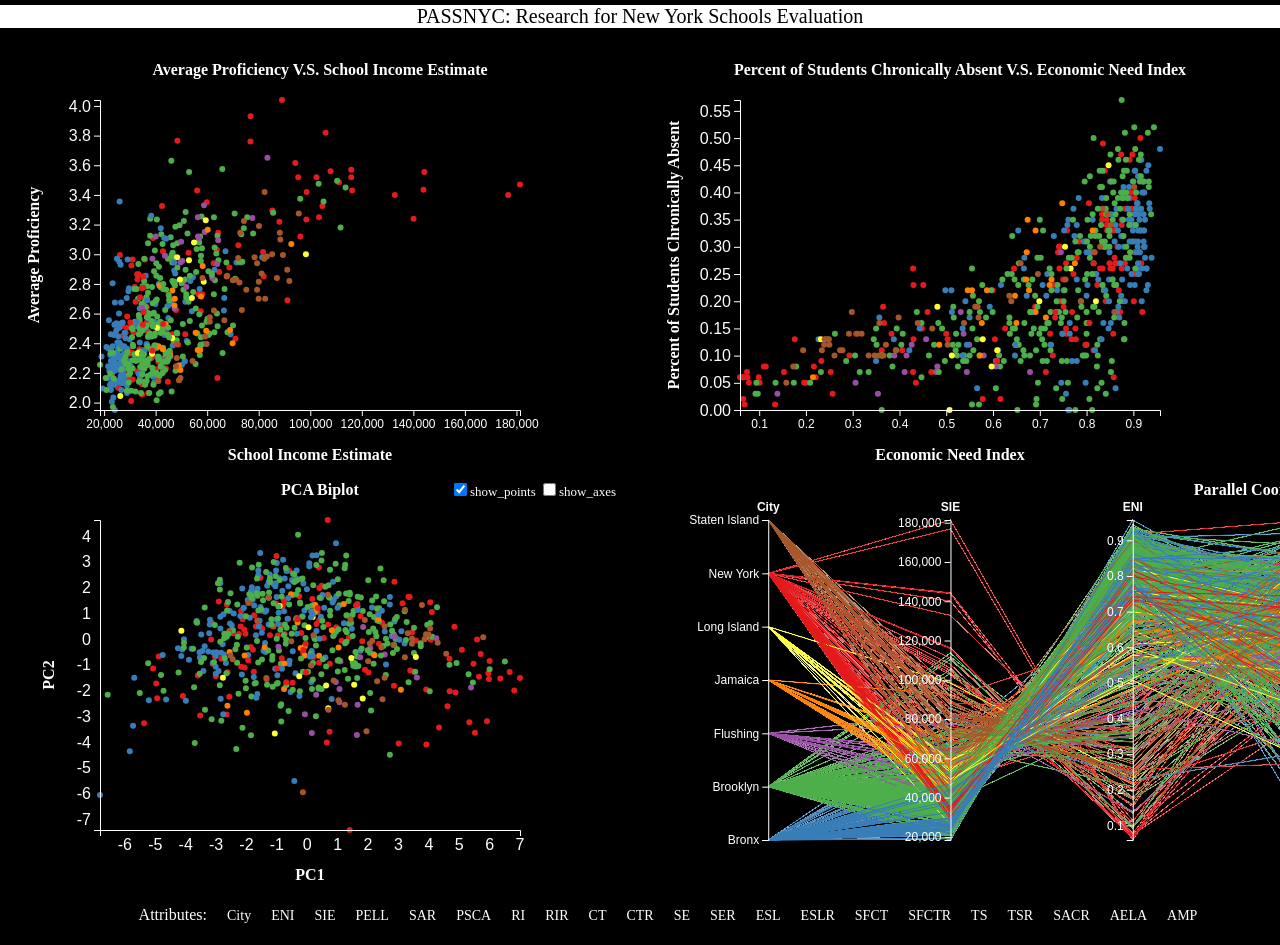
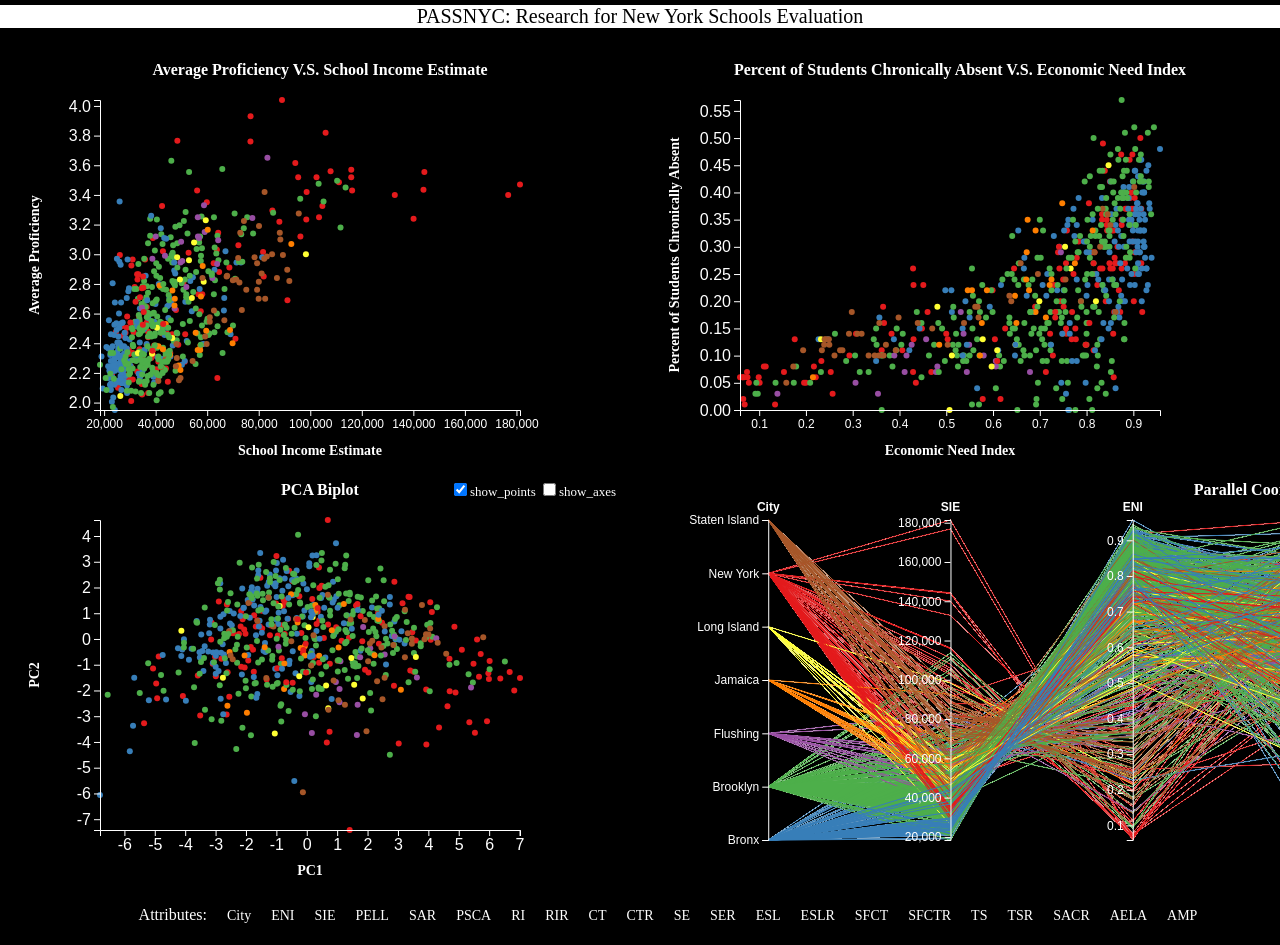
Before and after one commit to Spritea/PASSNYC, a Flask app: page / in a window 1280 px wide; the page is wider, and only the part inside the window is pictured. Run offline with Flask 2, Linux system fonts and the light colour scheme; some libraries are stand-ins or nearby versions.

Commit message:
update yaxis name

```diff
--- a/static/js/BiPlot.js
+++ b/static/js/BiPlot.js
@@ -59,7 +59,7 @@ function biPlot() {
 
         var xAxis = d3.axisBottom(x);
 
-        var yAxis = d3.axisLeft(y)
+        var yAxis = d3.axisLeft(y);
         // .ticks(10);
 
         svg.append('g')
@@ -128,19 +128,21 @@ function biPlot() {
         svg.append("text")
             .attr("transform",
                 "translate(" + (width / 2) + " ," +
-                (height + margin.top + 10) + ")")
+                (height + margin.top + 5) + ")")
             .style("text-anchor", "middle")
             .text("PC1")
-            .style("font-weight", "bold");
+            .style("font-weight", "bold")
+            .style("font-size", "14px");
 
         svg.append("text")
             .attr("transform", "rotate(-90)")
             .attr("y", 0 - margin.left - 2 - 10)
             .attr("x", 0 - (height / 2))
-            .attr("dy", "1em")
+            .attr("dy", "1px")
             .style("text-anchor", "middle")
             .text("PC2")
-            .style("font-weight", "bold");
+            .style("font-weight", "bold")
+            .style("font-size", "14px");
 
         svg.append('g')
             .selectAll("marker")
@@ -169,6 +171,7 @@ function biPlot() {
             .data(axisArray)
             .enter()
             .append("line")
+            .attr("class", "axis_arrow")
             .attr("x1", function (d) {
                 return x(0);
             })
@@ -240,11 +243,11 @@ function biPlot() {
 
         if(show_axes){
             d3.select('#biplotsvg').selectAll('.legend').attr('visibility', 'visible');
-            d3.select('#biplotsvg').selectAll('line').attr("visibility", "visible");
+            d3.select('#biplotsvg').selectAll('.axis_arrow').attr("visibility", "visible");
         }
         else{
             d3.select('#biplotsvg').selectAll('.legend').attr('visibility', 'hidden');
-            d3.select('#biplotsvg').selectAll('line').attr("visibility", "hidden");
+            d3.select('#biplotsvg').selectAll('.axis_arrow').attr("visibility", "hidden");
         }
 
     });
--- a/static/js/ScatterOne.js
+++ b/static/js/ScatterOne.js
@@ -124,10 +124,11 @@ function scatterOne() {
         svg.append("text")
             .attr("transform",
                 "translate(" + (width / 2) + " ," +
-                (height + margin.top + 10) + ")")
+                (height + margin.top + 5) + ")")
             .style("text-anchor", "middle")
             .text(x_name)
-            .style("font-weight", "bold");
+            .style("font-weight", "bold")
+            .style("font-size", "14px");
 
         svg.append("text")
             .attr("transform", "rotate(-90)")
@@ -136,7 +137,8 @@ function scatterOne() {
             .attr("dy", "1px")
             .style("text-anchor", "middle")
             .text(y_name)
-            .style("font-weight", "bold");
+            .style("font-weight", "bold")
+            .style("font-size", "14px");
 
     });
 
--- a/static/js/ScatterTwo.js
+++ b/static/js/ScatterTwo.js
@@ -99,10 +99,11 @@ function scatterTwo() {
         svg.append("text")
             .attr("transform",
                 "translate(" + (width / 2) + " ," +
-                (height + margin.top + 10) + ")")
+                (height + margin.top + 5) + ")")
             .style("text-anchor", "middle")
             .text(x_name)
-            .style("font-weight", "bold");
+            .style("font-weight", "bold")
+            .style("font-size", "14px");
 
         svg.append("text")
             .attr("transform", "rotate(-90)")
@@ -111,7 +112,8 @@ function scatterTwo() {
             .attr("dy", "1px")
             .style("text-anchor", "middle")
             .text(y_name)
-            .style("font-weight", "bold");
+            .style("font-weight", "bold")
+            .style("font-size", "14px");
 
     });
 
--- a/static/js/barchart.js
+++ b/static/js/barchart.js
@@ -176,10 +176,11 @@ function barchart() {
         g.append("text")
             .attr("transform",
                 "translate(" + (innerWidth / 2) + " ," +
-                (innerHeight + 50) + ")")
+                (innerHeight + 45) + ")")
             .style("text-anchor", "middle")
             .text("City")
-            .style("font-weight", "bold");
+            .style("font-weight", "bold")
+            .style("font-size", "14px");
 
         g.append("text")
             .attr("transform", "rotate(-90)")
@@ -188,6 +189,7 @@ function barchart() {
             .attr("dy", "1em")
             .style("text-anchor", "middle")
             .text("Number of Schools")
-            .style("font-weight", "bold");
+            .style("font-weight", "bold")
+            .style("font-size", "14px");
     });
 };
--- a/templates/index.html
+++ b/templates/index.html
@@ -690,7 +690,8 @@
                     .attr('fill', 'black')
                     .attr('text-anchor', 'middle')
                     .attr('id', "pcpcaption")
-                    .text('PCP');
+                    .text('Parallel Coordinates Plot')
+                    .style("font-weight", "bold");
                 if (brush_flag_pcp.length > 0) {
                     brush_length = brush_flag_pcp.length;
                     brush_flag_pcp = []
@@ -723,11 +724,11 @@
         show_axes = checkbox_axes.checked;
         if(show_axes){
             d3.select('#biplotsvg').selectAll('.legend').attr('visibility', 'visible');
-            d3.select('#biplotsvg').selectAll('line').attr("visibility", "visible");
+            d3.select('#biplotsvg').selectAll('.axis_arrow').attr("visibility", "visible");
         }
         else{
             d3.select('#biplotsvg').selectAll('.legend').attr('visibility', 'hidden');
-            d3.select('#biplotsvg').selectAll('line').attr("visibility", "hidden");
+            d3.select('#biplotsvg').selectAll('.axis_arrow').attr("visibility", "hidden");
         }
     }
 
```
